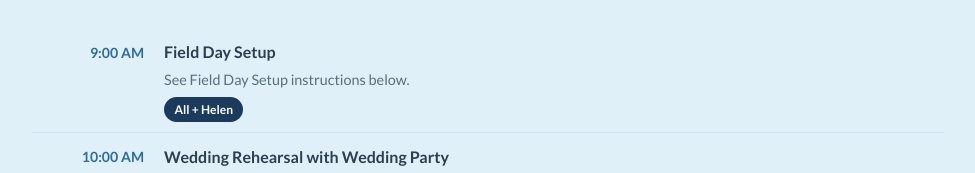
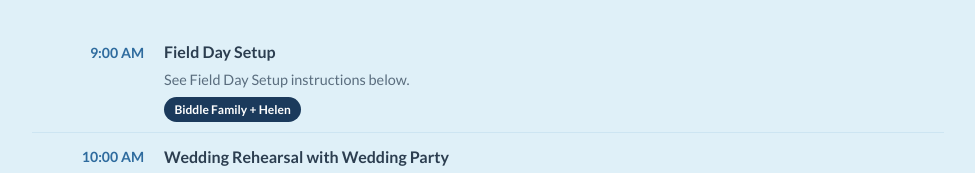
Before and after one commit to britbiddle/wedding-family-info, a plain HTML site: page index.html in a window 1280 px wide. Shown: the part 1265-1438 px from the top of the page, without its empty margins (152-1127 px from the left). Drawn offline with nearby package versions, Linux system fonts and the light colour scheme; a web font is replaced by a local one.

Commit message:
Update field day setup to Biddle Family + Helen
Co-Authored-By: Claude Sonnet 4.6 <noreply@anthropic.com>

```diff
--- a/index.html
+++ b/index.html
@@ -511,7 +511,7 @@
         <div class="tl-body">
           <div class="tl-title">Field Day Setup</div>
           <div class="tl-detail">See Field Day Setup instructions below.</div>
-          <div class="tl-people"><span class="chip highlight">All + Helen</span></div>
+          <div class="tl-people"><span class="chip highlight">Biddle Family + Helen</span></div>
         </div>
       </div>
       <div class="tl-item">
```
